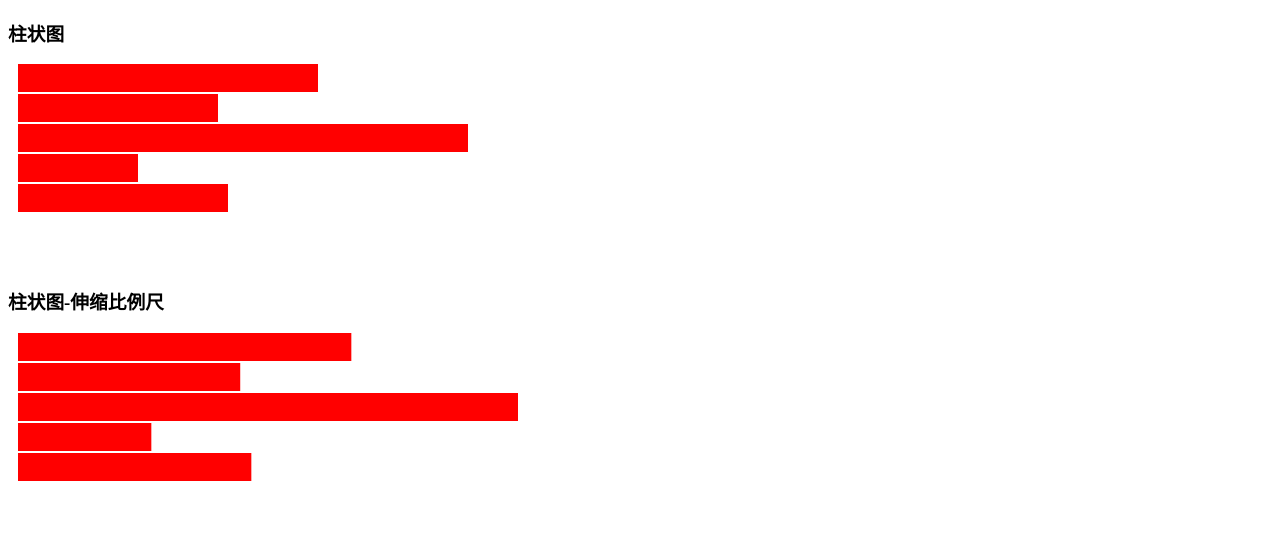
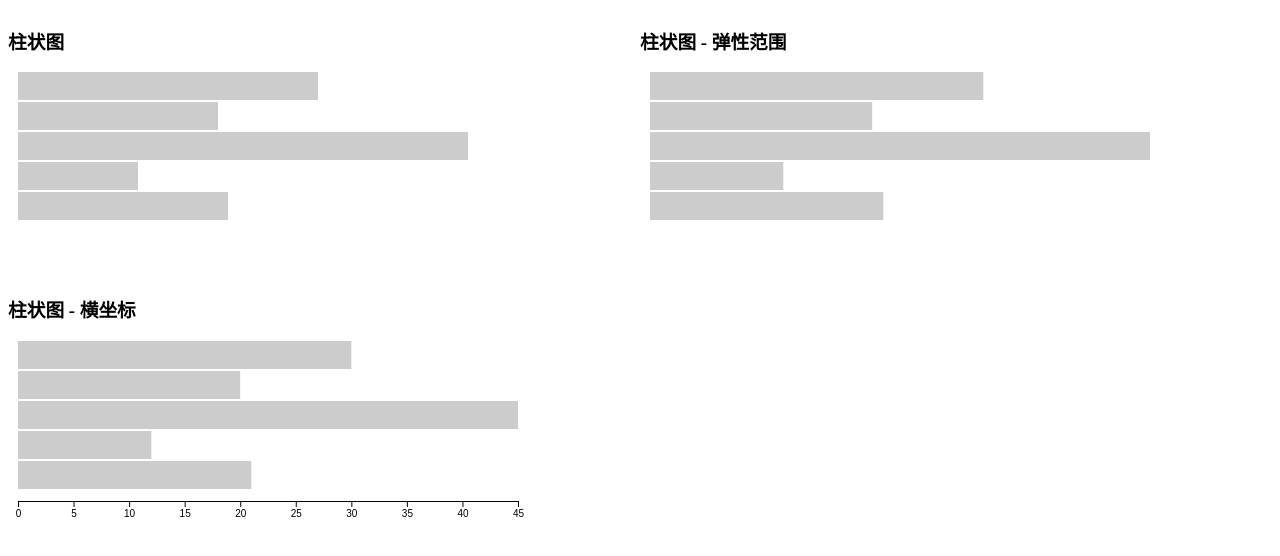
Before and after one commit to bakerz/d3js-demo, a plain HTML site: page src/views/demo01.html in a window 1280 px wide. Drawn offline with nearby package versions, Linux system fonts and the light colour scheme.

Commit message:
添加横坐标

```diff
--- a/src/views/demo01.html
+++ b/src/views/demo01.html
@@ -3,12 +3,23 @@
     <head>
         <meta charset="utf-8">
         <script type="text/javascript" src="../../node_modules/d3/build/d3.min.js"></script>
+        <style type="text/css">
+            div {
+                width: 50%;
+                float: left;
+            }
+        </style>
     </head>
     <body>
-        <h3>柱状图</h3>
-        <div id="svg1"></div>
-        <h3>柱状图-伸缩比例尺</h3>
-        <div id="svg2"></div>
+        <div id="svg1">
+            <h3>柱状图</h3>
+        </div>
+        <div id="svg2">
+            <h3>柱状图 - 弹性范围</h3>
+        </div>
+        <div id="svg3">
+            <h3>柱状图 - 横坐标</h3>
+        </div>
         <script>
         var width = '100%';
         var height = 200;
@@ -30,12 +41,12 @@
                 return d * 10;
            })
            .attr("height",28)
-           .attr("fill","red");
+           .attr("fill","#ccc");
 
-           ////
-           var wx = d3.scaleLinear()
-                .domain([0,d3.max(dataset)])
-                .range([0,500]);
+        //// 弹性范围
+        var wx = d3.scaleLinear()
+            .domain([0,d3.max(dataset)])
+            .range([0,500]);
 
         var svg2 = d3.select("#svg2").append("svg")
                    .attr("width",width)
@@ -51,7 +62,36 @@
            })
            .attr("width",wx)           //注意这里
            .attr("height",28)
-           .attr("fill","red");
+           .attr("fill","#ccc");
+
+        // 横坐标
+        var svg3 = d3.select("#svg3").append('svg')
+            .attr('width', width)
+            .attr('height', height);
+
+        var xScale = d3.scaleLinear()
+            .domain([0, d3.max(dataset)])
+            .range([0, 500]);
+
+        svg3.selectAll('rect')
+            .data(dataset)
+            .enter()
+            .append('rect')
+            .attr('x', 10)
+            .attr('y', function(d, i) {
+                return i * 30;
+            })
+            .attr('width', xScale)
+            .attr('height', 28)
+            .attr('fill', '#ccc');
+
+
+        var axis = d3.axisBottom(xScale);
+
+        svg3.append('g')
+            .attr('class', 'axis')
+            .attr('transform', 'translate(10, 160)')
+            .call(axis);
 
 </script>
     </body>
```
